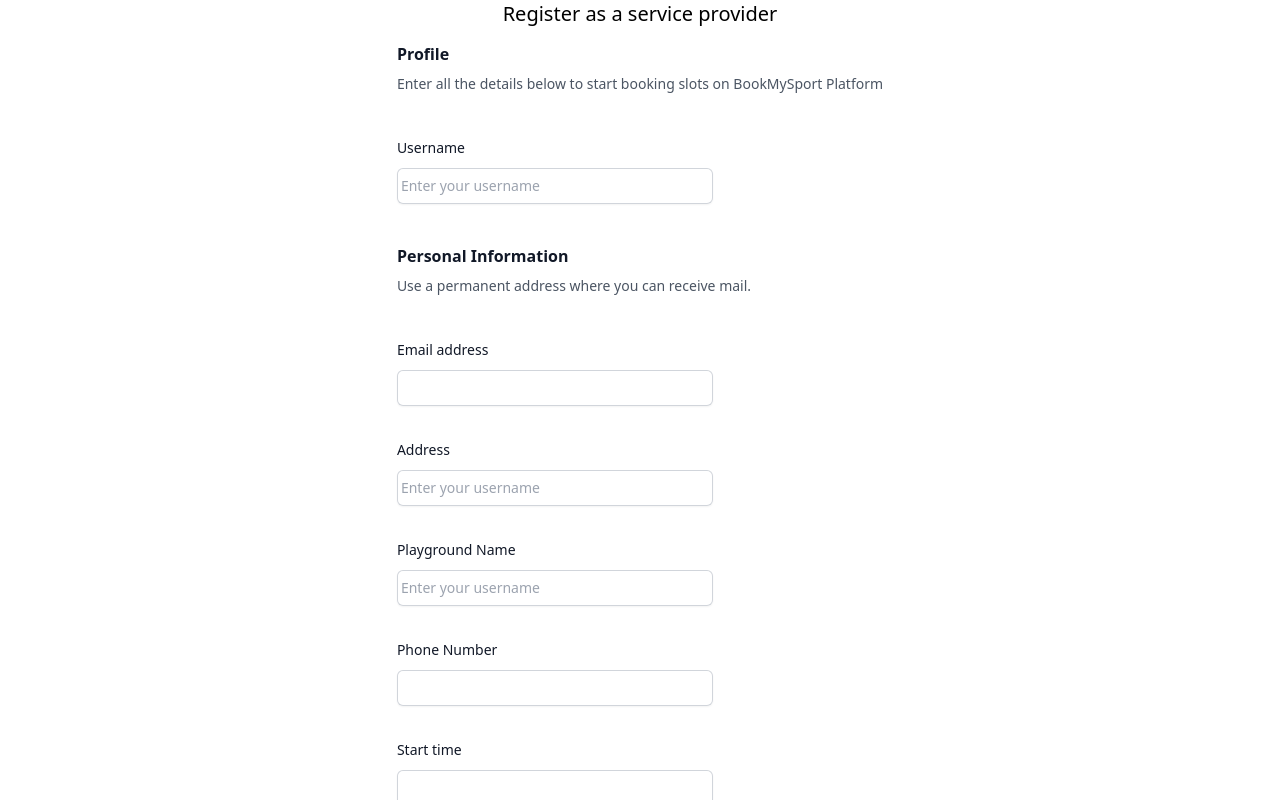
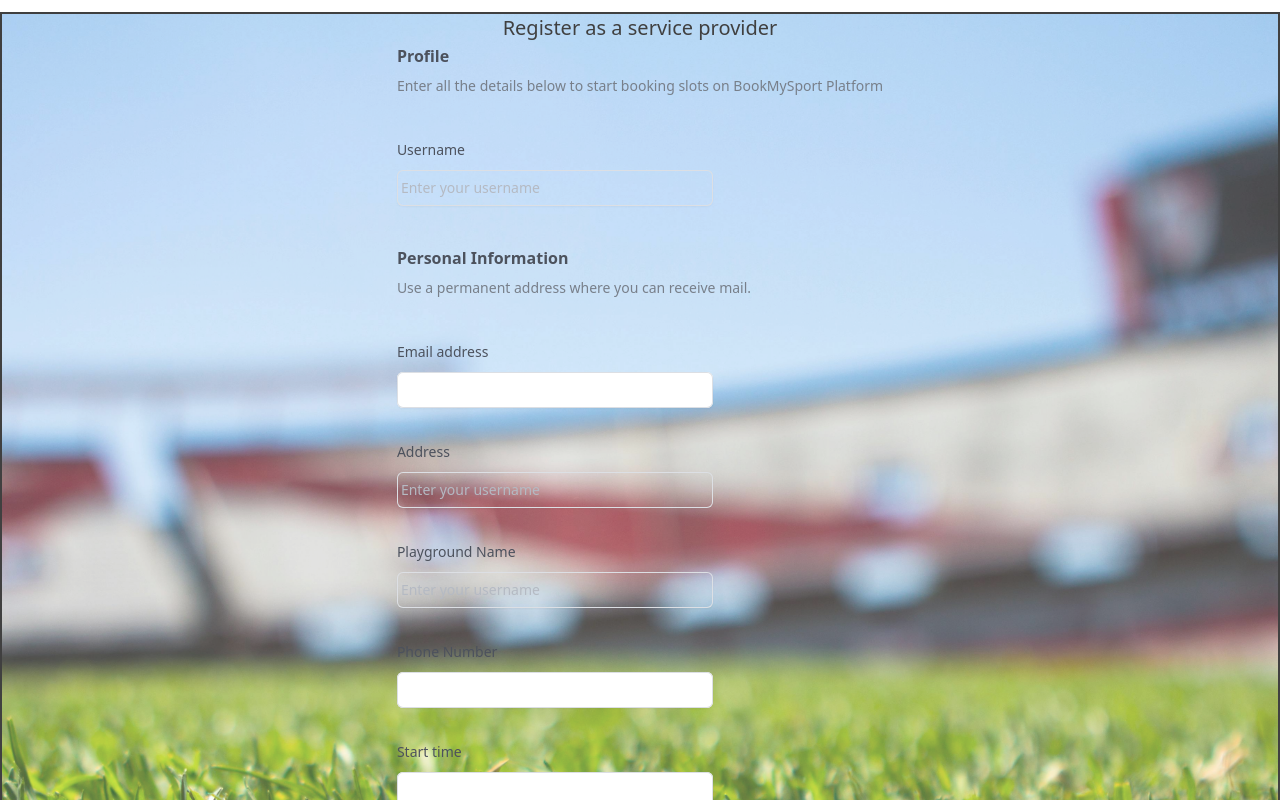
Before and after one commit to Juhair7/BookMySport-Frontend, a React (Vite) app: page /spreg in a window 1280 px wide. Shown: the top 800 px of the page. Built offline with nearby package versions, Linux system fonts and the light colour scheme.

Commit message:
Add background image

```diff
--- a/src/Components/Registration/SPReg.jsx
+++ b/src/Components/Registration/SPReg.jsx
@@ -4,9 +4,10 @@ import SPSignUpTemp from '../Templates/SPSignUpTemp'
 const SPReg = () => {
   return (
     <>
-      <p className='text-center text-xl'>Register as a service provider</p>
-      <div className='flex justify-center items-center my-3'>
-        <SPSignUpTemp />
+      <div className='flex justify-center items-center my-3' style={{ backgroundImage: 'url("pexels-juan-salamanca-61143.jpg")', backgroundSize: 'cover', backgroundRepeat: 'no-repeat', backgroundPosition: 'center', backgroundAttachment: '', border: '2px solid black', opacity: 0.75 }}>
+        <div>
+          <SPSignUpTemp />
+        </div>
       </div>
     </>
   )
--- a/src/Components/Templates/SPSignUpTemp.jsx
+++ b/src/Components/Templates/SPSignUpTemp.jsx
@@ -79,6 +79,7 @@ const SPSignUpTemp = () => {
 
     return (
         <>
+        <p className='text-center text-xl'>Register as a service provider</p>
             <form>
                 <div className="space-y-12">
                     <div className="pb-12">
```
Also changed, not shown: public/pexels-juan-salamanca-61143.jpg (added).
